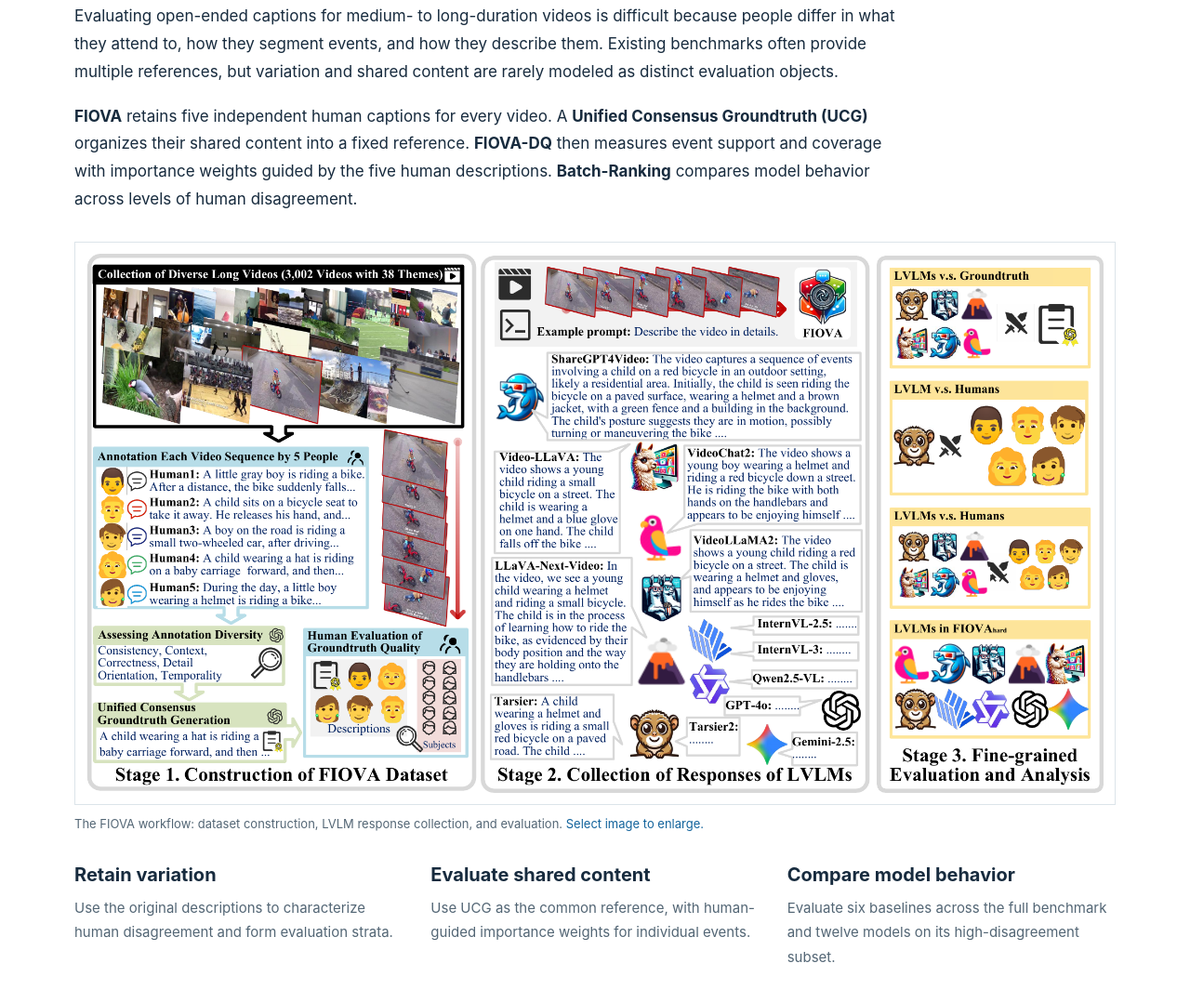
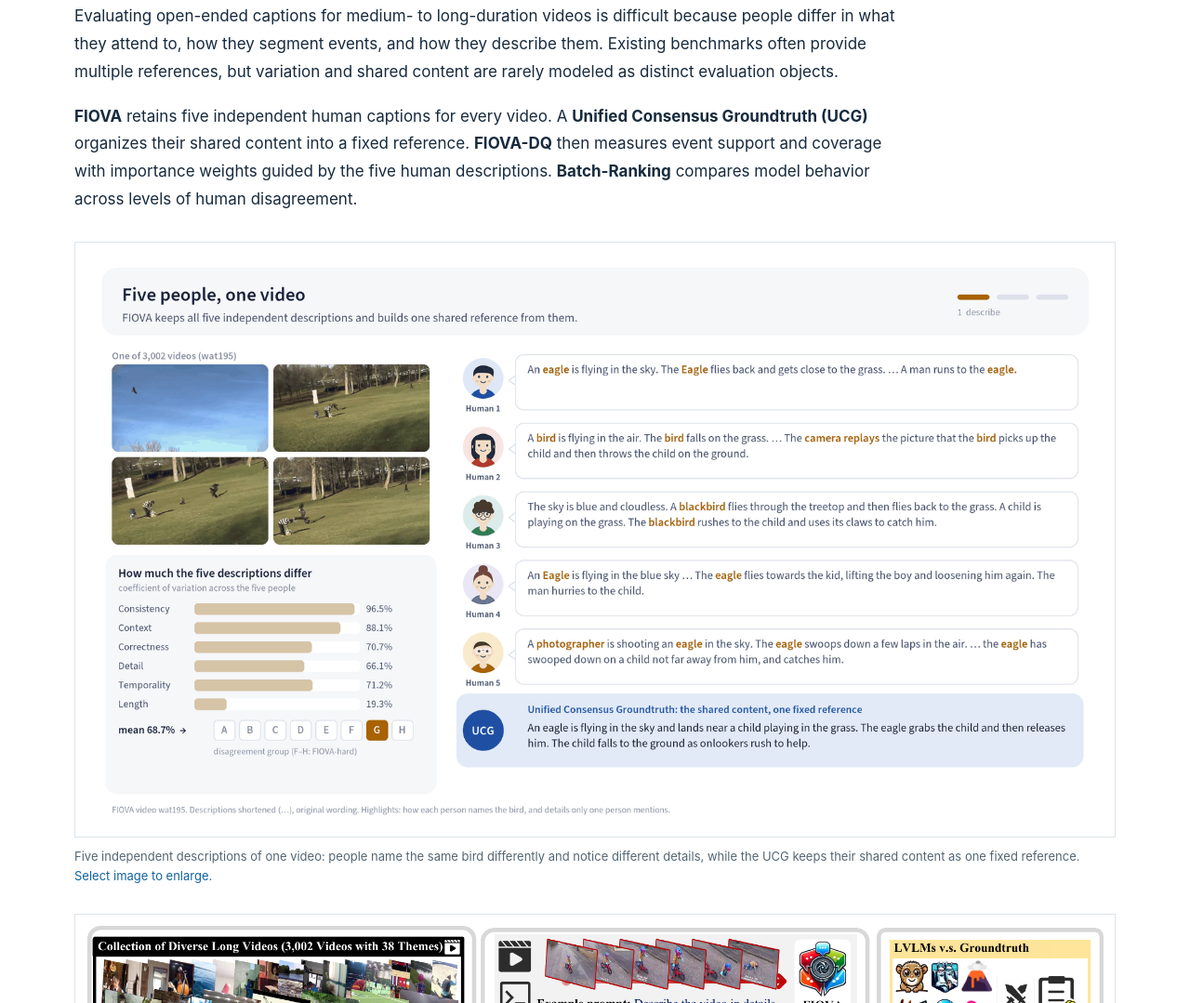
Before and after one commit to huuuuusy/fiova, a plain HTML site: page index.html in a window 1280 px wide. Shown: the part 1233-2312 px from the top of the page at 93% size. Drawn offline with Linux system fonts and the light colour scheme.

Commit message:
Add three framework animations to the overview, method and analysis sections
Five independent descriptions and the UCG (wat195); FIOVA-DQ scoring on the
paper's worked example (acc15, Video-LLaVA); Batch-Ranking across human
disagreement. Text, weights and numbers come from FIOVA data and the paper.

Co-Authored-By: Claude Opus 5.5 <noreply@anthropic.com>

```diff
--- a/index.html
+++ b/index.html
@@ -77,6 +77,10 @@
 <p><strong>FIOVA</strong> retains five independent human captions for every video. A <strong>Unified Consensus Groundtruth (UCG)</strong> organizes their shared content into a fixed reference. <strong>FIOVA-DQ</strong> then measures event support and coverage with importance weights guided by the five human descriptions. <strong>Batch-Ranking</strong> compares model behavior across levels of human disagreement.
 </p>
 </div>
+<figure class="animation"><a class="figure-link" href="static/animations/01-five-people-one-video.gif" aria-label="Enlarge: Animation: five people describe one video and their shared content forms the UCG"><img src="static/animations/01-five-people-one-video.gif" alt="Animation: five people describe one video and their shared content forms the UCG" loading="lazy" decoding="async" width="1600" height="900"></a>
+<figcaption>Five independent descriptions of one video: people name the same bird differently and notice different details, while the UCG keeps their shared content as one fixed reference. <span class="zoom-hint">Select image to enlarge.</span>
+</figcaption>
+</figure>
 <figure><a class="figure-link" href="static/images/current/overview.png" aria-label="Enlarge: FIOVA benchmark and evaluation workflow"><img src="static/images/current/overview.png" alt="FIOVA benchmark and evaluation workflow" loading="eager" decoding="async" width="2000" height="1062"></a>
 <figcaption>The FIOVA workflow: dataset construction, LVLM response collection, and evaluation. <span class="zoom-hint">Select image to enlarge.</span>
 </figcaption>
@@ -198,6 +202,10 @@
 </ul>
 <p>Precision measures support for predicted events; Recall measures coverage of reference events. FIOVA-DQ weights both by event importance and combines them through F1.</p>
 </div>
+<figure class="animation"><a class="figure-link" href="static/animations/02-scoring-one-caption.gif" aria-label="Enlarge: Animation: scoring one caption with FIOVA-DQ"><img src="static/animations/02-scoring-one-caption.gif" alt="Animation: scoring one caption with FIOVA-DQ" loading="lazy" decoding="async" width="1600" height="900"></a>
+<figcaption>FIOVA-DQ on the worked example (acc15, Video-LLaVA): five human views weight the events, and support is checked against the UCG and the caption in both directions. <span class="zoom-hint">Select image to enlarge.</span>
+</figcaption>
+</figure>
 <figure><a class="figure-link" href="static/images/current/event-weighting.png?v=20261113" aria-label="Enlarge: Worked FIOVA-DQ event weighting and matching example"><img src="static/images/current/event-weighting.png?v=20261113" alt="Worked FIOVA-DQ event weighting and matching example" loading="lazy" decoding="async" width="2400" height="1496"></a>
 <figcaption>Event extraction, human-guided weighting, and bidirectional support matching. <span class="zoom-hint">Select image to enlarge.</span>
 </figcaption>
@@ -283,6 +291,10 @@
 <div class="prose">
 <p>Batch-Ranking ranks videos separately for each model and metric, then compares the <strong>same video’s rank positions across models</strong>. Averaging their relative dispersion across nine metrics reveals how model behavior varies with human disagreement.</p>
 </div>
+<figure class="animation"><a class="figure-link" href="static/animations/03-compare-models.gif" aria-label="Enlarge: Animation: one video in six models’ rankings and rank dispersion across human disagreement"><img src="static/animations/03-compare-models.gif" alt="Animation: one video in six models’ rankings and rank dispersion across human disagreement" loading="lazy" decoding="async" width="1600" height="900"></a>
+<figcaption>Batch-Ranking: where one video falls in six models’ rankings, and model rank dispersion across all 3,002 videos and levels of human disagreement. <span class="zoom-hint">Select image to enlarge.</span>
+</figcaption>
+</figure>
 <figure><a class="figure-link" href="static/images/current/batch-ranking.png" aria-label="Enlarge: Current Batch-Ranking workflow with per-model video ranking"><img src="static/images/current/batch-ranking.png" alt="Current Batch-Ranking workflow with per-model video ranking" loading="lazy" decoding="async" width="2200" height="1152"></a>
 <figcaption>Batch-Ranking: human disagreement, model-specific video ranks, and their comparison. <span class="zoom-hint">Select image to enlarge.</span>
 </figcaption>
```
Also changed, not shown: static/animations/01-five-people-one-video.gif (added), static/animations/02-scoring-one-caption.gif (added), static/animations/03-compare-models.gif (added).
